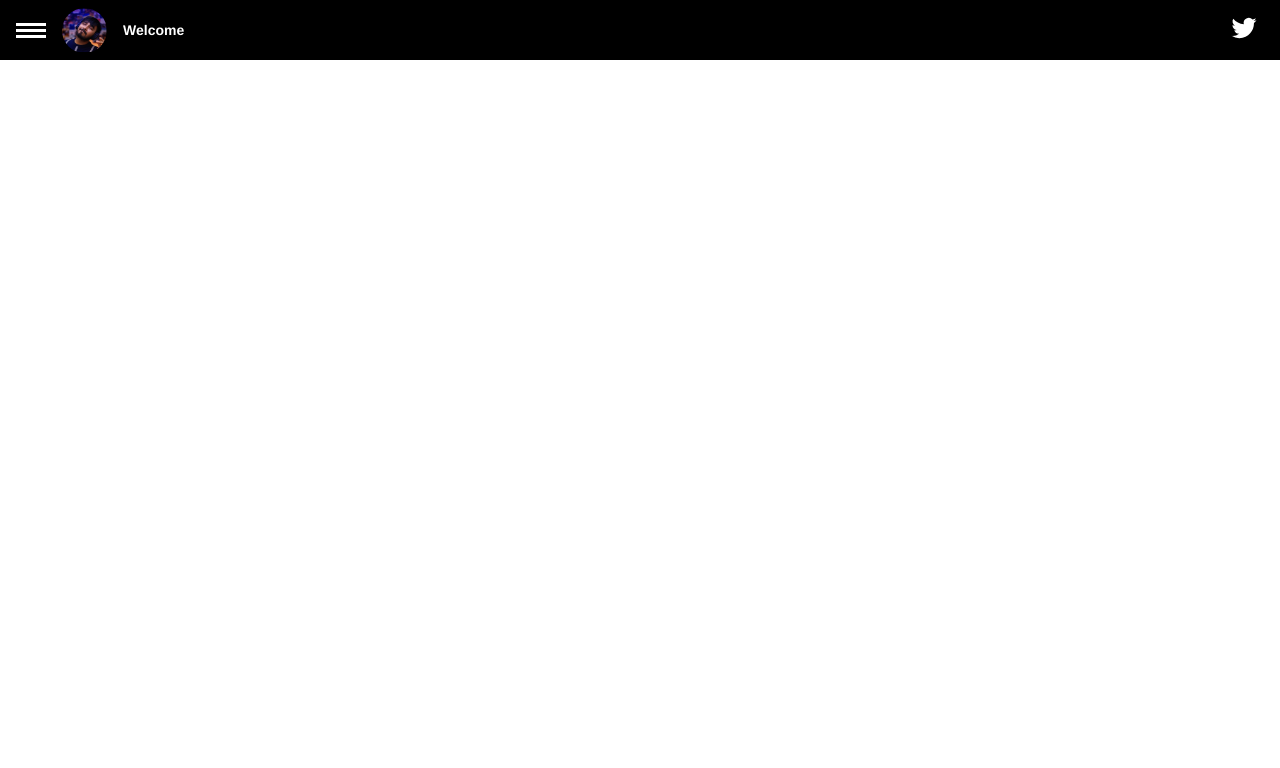
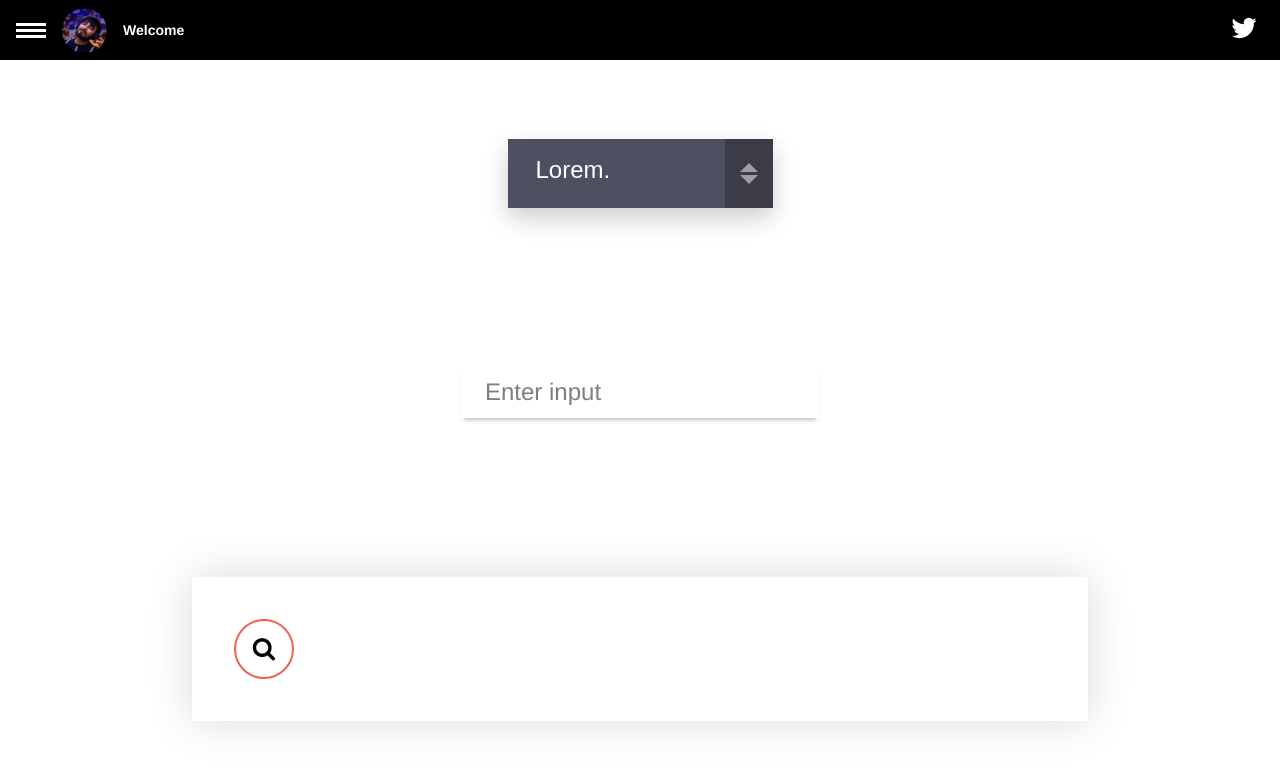
Before and after one commit to varunsaikodumuri/100daysUICodingChallenge, an Angular app: page /day19 in a window 1280 px wide. Before the commit this address led to /. Shown: the top 768 px of the page. Built offline with nearby package versions, Linux system fonts and the light colour scheme.

Commit message:
Day 19 - User inputs

```diff
--- a/src/app/app-routing.module.ts
+++ b/src/app/app-routing.module.ts
@@ -11,6 +11,7 @@ import { ImageSpanComponent } from './image-span/image-span.component';
 import { ButtonAccordionComponent } from './button-accordion/button-accordion.component';
 import { SplitScreenComponent } from './split-screen/split-screen.component';
 import { LandingPageV1Component } from './landing-page-v1/landing-page-v1.component';
+import { UserInputsComponent } from './user-inputs/user-inputs.component';
 
 
 const routes: Routes = [{
@@ -28,7 +29,8 @@ const routes: Routes = [{
 { path: 'day10', component: ImageSpanComponent },
 { path: 'day11', component: ButtonAccordionComponent },
 { path: 'day12', component: SplitScreenComponent },
-{ path: 'day13', component: LandingPageV1Component }];
+{ path: 'day13', component: LandingPageV1Component },
+{ path: 'day19', component: UserInputsComponent }];
 
 @NgModule({
   imports: [RouterModule.forRoot(routes)],
--- a/src/app/app.module.ts
+++ b/src/app/app.module.ts
@@ -15,6 +15,7 @@ import { ImageSpanComponent } from './image-span/image-span.component';
 import { ButtonAccordionComponent } from './button-accordion/button-accordion.component';
 import { SplitScreenComponent } from './split-screen/split-screen.component';
 import { LandingPageV1Component } from './landing-page-v1/landing-page-v1.component';
+import { UserInputsComponent } from './user-inputs/user-inputs.component';
 
 @NgModule({
   declarations: [
@@ -30,7 +31,8 @@ import { LandingPageV1Component } from './landing-page-v1/landing-page-v1.compon
     ImageSpanComponent,
     ButtonAccordionComponent,
     SplitScreenComponent,
-    LandingPageV1Component
+    LandingPageV1Component,
+    UserInputsComponent
   ],
   imports: [
     BrowserModule,
--- a/src/app/home/home.component.html
+++ b/src/app/home/home.component.html
@@ -2,7 +2,9 @@
   <!-- Highlight Card -->
   <h1 class="page__heading">100 Days UI Challenge</h1>
   <!-- Resources -->
-  <h2>Day Wise Links</h2>
+  <h2 class="glitch">
+    <span aria-hidden="true">Day Wise Links</span>Day Wise Links<span aria-hidden="true">Day Wise Links</span>
+  </h2>
   <p>Click on each link to view the screens</p>
 
   <div class="card-container">
--- a/src/app/image-carousel/image-carousel.component.html
+++ b/src/app/image-carousel/image-carousel.component.html
@@ -5,7 +5,7 @@
       *ngFor="let image of carouselImages; let i = index"
       [class.active]="activeImage === i ? true : false"
     >
-      <img class="carousel-img" src="https://picsum.photos/800/300?{{ i }}" />
+      <img class="carousel-img"  loading="lazy" src="https://picsum.photos/800/300?{{ i }}" />
     </div>
   </div>
   <a class="left carousel-control" href="#myCarousel" data-slide="prev">
--- a/src/app/image-gallery/image-gallery.component.html
+++ b/src/app/image-gallery/image-gallery.component.html
@@ -1,7 +1,7 @@
 <div class="image-container">
   <div class="image-column" *ngFor="let img of imagesList;let i=index" (click)="openImage(img)">
     <img
-      class="image"
+      class="image" loading="lazy"
       src="{{ 'https://picsum.photos/' + img.props[0] + '/' + img.props[1] + '?' + img.id}}"
       alt="Gallery Image"
 
--- a/src/app/image-gallery/image-gallery.component.scss
+++ b/src/app/image-gallery/image-gallery.component.scss
@@ -125,7 +125,10 @@
       color: white;
       font-size: 1.5rem;
       cursor: pointer;
-      padding: 20px;
+      width: 60px;
+      height: 60px;
+      display: grid;
+      place-items: center;
       border-radius: 50%;
       transition: all 0.2s ease-in;
       text-align: center;
--- a/src/app/services/data.service.ts
+++ b/src/app/services/data.service.ts
@@ -17,7 +17,8 @@ export class DataService {
       { name: 'Day 10 (Image Span)', path: '/day10', showHeader: true },
       { name: 'Day 11 (Social Media Accordion)', path: '/day11', showHeader: true },
       { name: 'Day 12 (Split Screen)', path: '/day12', showHeader: true },
-      { name: 'Day 13 (Landing Page v1)', path: '/day13', showHeader: false }
+      { name: 'Day 13 (Landing Page v1)', path: '/day13', showHeader: false },
+      { name: 'Day 19 (User Inputs)', path: '/day19', showHeader: true }
     ]
   }
 
--- /dev/null
+++ b/src/app/user-inputs/user-inputs.component.html
@@ -0,0 +1,30 @@
+<div class="userinput-container">
+  <div class="custom-select">
+    <select>
+      <option value="">Lorem.</option>
+      <option value="">ipsum?</option>
+      <option value="">dolor</option>
+      <option value="">Accusamus</option>
+      <option value="">adipisicing.</option>
+    </select>
+    <span class="custom-arrow"></span>
+  </div>
+  <div class="custom-text">
+    <input type="text" class="custom-text__input" id="text-input" placeholder="" aria-label="enter input">
+    <label for="" class="custom-text__label" for="text-input">Enter input</label>
+
+</div>
+  <div class="custom-search">
+    <div class="search-bar">
+      <input
+        type="text"
+        class="search-bar__input"
+        placeholder="Enter the search text"
+        aria-label="search"
+      />
+      <button class="search-bar__submit">
+        <i class="fa fa-search" aria-label="submit search"></i>
+      </button>
+    </div>
+  </div>
+</div>
--- /dev/null
+++ b/src/app/user-inputs/user-inputs.component.scss
@@ -0,0 +1,166 @@
+@mixin triangle($size, $side, $left: 0, $top: 0, $color: red) {
+  width: 0;
+  height: 0;
+  position: absolute;
+  left: $left;
+  top: $top;
+  transform: translate(-50%, -50%);
+  border: $size solid transparent;
+  border-#{$side}-color: $color;
+}
+
+.userinput-container {
+  min-height: calc(100vh - 60px);
+  display: grid;
+  place-items: center;
+
+  .custom-select {
+    position: relative;
+    select {
+      box-shadow: 0px 10px 25px rgba(0, 0, 0, 0.2);
+      font-size: 1.5rem;
+      padding: 1rem 4em 1em 1.5rem;
+      background-color: #4d5061;
+      color: white;
+    }
+
+    .custom-arrow {
+      position: absolute;
+      display: block;
+      background: #3b3c47;
+      height: 100%;
+      width: 3rem;
+      top: 0;
+      right: 0;
+      pointer-events: none;
+
+      &::before {
+        content: "";
+        @include triangle(
+          0.65em,
+          bottom,
+          $left: 50%,
+          $top: 35%,
+          $color: rgba(255, 255, 255, 0.5)
+        );
+      }
+      &::after {
+        content: "";
+        @include triangle(
+          0.65em,
+          top,
+          $left: 50%,
+          $top: 65%,
+          $color: rgba(255, 255, 255, 0.5)
+        );
+      }
+    }
+  }
+
+  .custom-text {
+    background-color: white;
+    position: relative;
+    &__label {
+      position: absolute;
+      pointer-events: none;
+      top: -1.2em;
+      left: 0em;
+      font-size: 1rem;
+      opacity: 0.8;
+      transition: top 150ms cubic-bezier(0.18, 0.89, 0.32, 1.15),
+        left 150ms cubic-bezier(0.18, 0.89, 0.32, 1.15),
+        font-size 150ms cubic-bezier(0.18, 0.89, 0.32, 1.15),
+        top 150ms cubic-bezier(0.18, 0.89, 0.32, 1.15);
+    }
+
+    &__input:placeholder-shown + .custom-text__label {
+      top: 0.5em;
+      left: 1em;
+      font-size: 1.5rem;
+      opacity: 0.5;
+    }
+    &__input {
+      display: block;
+      font-size: 1.5rem;
+      padding: 0.5em 1em;
+      box-shadow: 0px 4px 5px -3px rgba(0, 0, 0, 0.35);
+    }
+
+    &:focus-within {
+      .custom-text__label {
+        top: -1.2em;
+        left: 0em;
+        font-size: 1rem;
+        opacity: 0.8;
+      }
+    }
+  }
+
+  .custom-search {
+    background: white;
+    width: 70vw;
+    padding: 3em;
+    box-shadow: 0 0 3em rgba(0, 0, 0, 0.15);
+    position: relative;
+    --size: 60px;
+    .search-bar {
+      border: 2px solid #ee6352;
+      border-radius: 50px;
+      display: flex;
+      height: var(--size);
+      width: var(--size);
+      padding: 3px;
+      position: relative;
+      transition: width 300ms cubic-bezier(0.18, 0.89, 0.32, 1.15);
+      overflow: hidden;
+
+      &__input {
+        flex-grow: 1;
+        padding: 0 2em;
+        background: transparent;
+        position: absolute;
+        opacity: 0;
+        top: 0;
+        bottom: 0;
+        left: 0;
+        line-height: calc(var(--size) - 3px);
+        transition: opacity 150ms ease-in-out;
+        cursor: pointer;
+        &:focus {
+          outline: 0;
+        }
+      }
+
+      &__submit {
+        font-size: 1.5rem;
+        cursor: pointer;
+        background: transparent;
+        border-radius: 50%;
+        width: calc(var(--size) - 10px);
+        height: calc(var(--size) - 10px);
+        margin-left: auto;
+        transition: background 150ms ease-in-out;
+        &:hover,
+        &:focus {
+          outline: 0;
+          box-shadow: 0 0 10px rgba(0, 0, 0, 0.35);
+        }
+      }
+
+      &:focus-within {
+        width: 100%;
+
+        .search-bar__input {
+          opacity: 1;
+          cursor: initial;
+          width: calc(100% - var(--size));
+        }
+
+        .search-bar__submit {
+          background: #ee6352;
+          color: white;
+        }
+      }
+    }
+  }
+}
--- /dev/null
+++ b/src/app/user-inputs/user-inputs.component.ts
@@ -0,0 +1,15 @@
+import { Component, OnInit } from '@angular/core';
+
+@Component({
+  selector: 'app-user-inputs',
+  templateUrl: './user-inputs.component.html',
+  styleUrls: ['./user-inputs.component.scss']
+})
+export class UserInputsComponent implements OnInit {
+
+  constructor() { }
+
+  ngOnInit() {
+  }
+
+}
--- a/src/styles.scss
+++ b/src/styles.scss
@@ -1,7 +1,7 @@
 /* You can add global styles to this file, and also import other style files */
 $fa-font-path: "~font-awesome/fonts";
 @import "~font-awesome/scss/font-awesome";
-@import url('https://fonts.googleapis.com/css2?family=Roboto:ital,wght@0,100;0,300;0,400;0,500;0,700;0,900;1,100;1,300;1,400;1,500;1,700;1,900&display=swap');
+@import url("https://fonts.googleapis.com/css2?family=Roboto:ital,wght@0,100;0,300;0,400;0,500;0,700;0,900;1,100;1,300;1,400;1,500;1,700;1,900&display=swap");
 :host {
   font-family: -apple-system, BlinkMacSystemFont, "Segoe UI", Roboto, Helvetica,
     Arial, sans-serif, "Apple Color Emoji", "Segoe UI Emoji", "Segoe UI Symbol";
@@ -11,7 +11,6 @@ $fa-font-path: "~font-awesome/fonts";
   -webkit-font-smoothing: antialiased;
   -moz-osx-font-smoothing: grayscale;
 }
-
 
 html {
   line-height: 1.15;
@@ -31,10 +30,10 @@ body {
   border: 0;
 }
 
-*::before, *::after {
+*::before,
+*::after {
   box-sizing: border-box;
 }
-
 
 @font-face {
   font-family: "Genericons";
@@ -44,6 +43,24 @@ body {
 
 // Changes the color of the selection in the browser
 ::selection {
-  background-color: #FFE400;
+  background-color: #ffe400;
   color: black;
 }
+
+@media (prefers-reduced-motion: reduce) {
+  *,
+  *::before,
+  *::after {
+    animation-delay: -1ms !important;
+    animation-duration: 1ms !important;
+    animation-iteration-count: 1 !important;
+    background-attachment: initial !important;
+    scroll-behavior: auto !important;
+    transition-duration: 0s !important;
+    transition-delay: 0s !important;
+  }
+}
+
+@media (prefers-color-scheme: dark) {
+  // CSS to update variables for dark theme
+}
```
Also changed, not shown: src/app/home/home.component.scss (+58 -121 lines).
